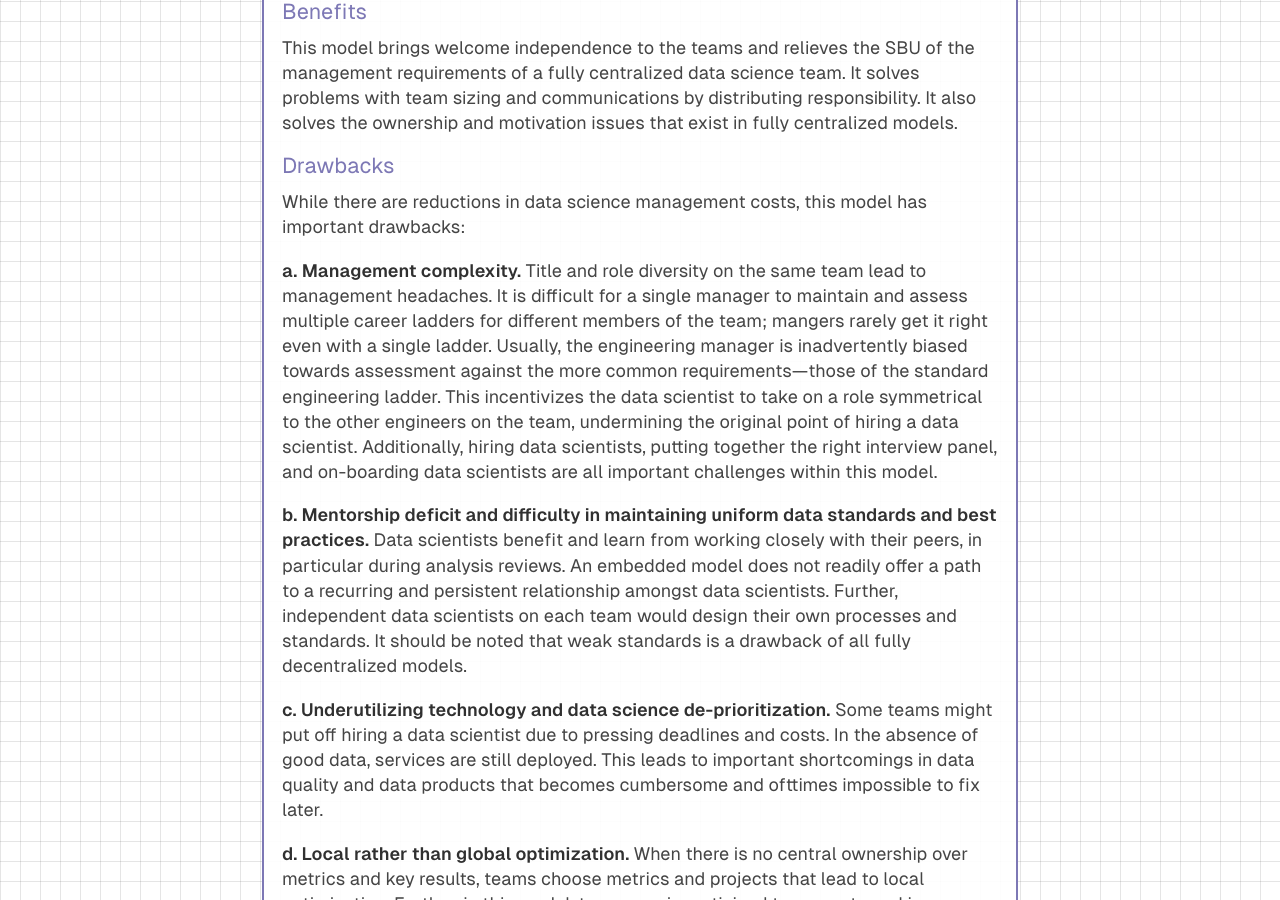
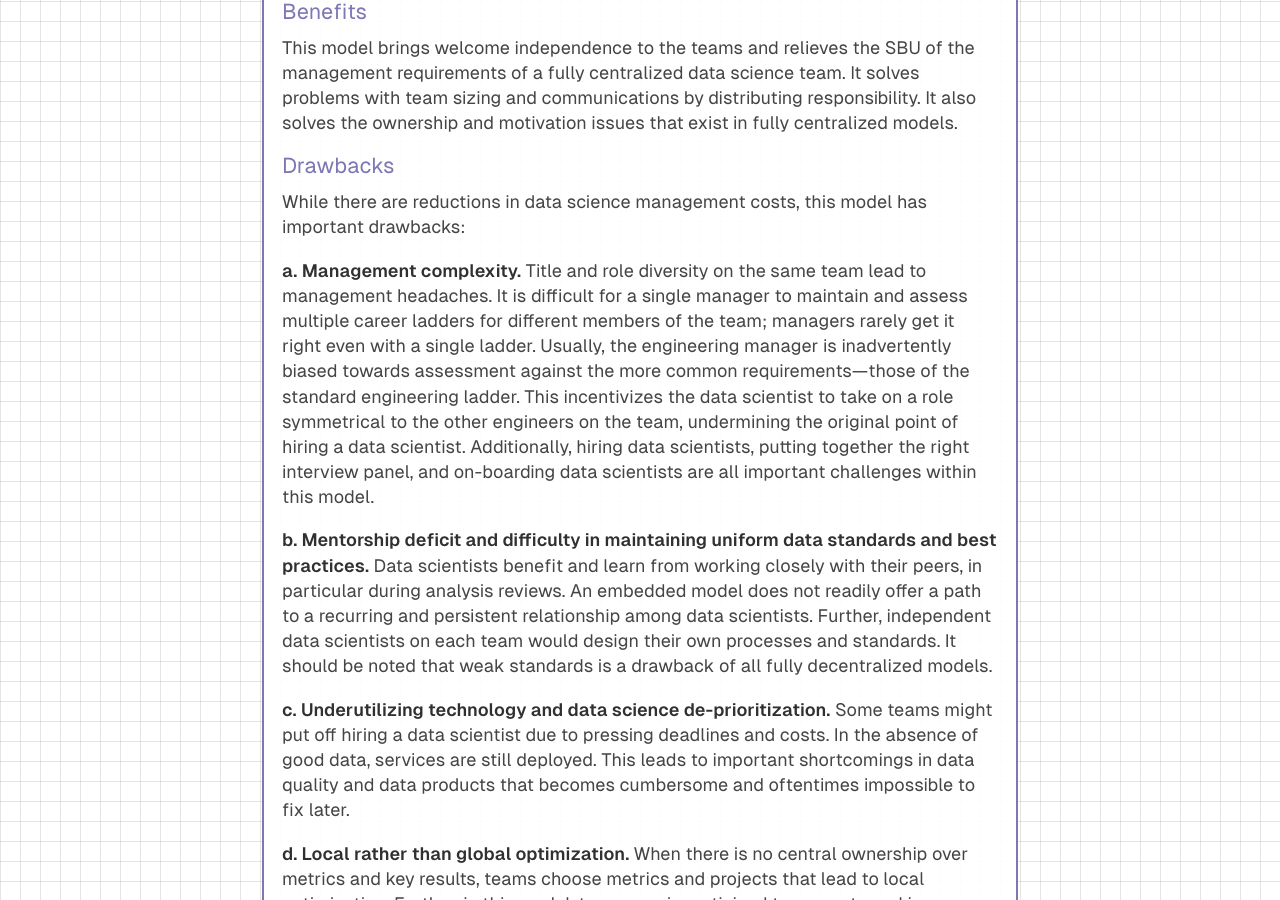
Before and after one commit to djpardis/djpardis.github.io, a Jekyll site: the page built from _posts/2019-07-31-models-for-integrating-data-science-teams-within-organizations.md, in a window 1280 px wide and 900 px high, scrolled down 9499 px. Built offline with Jekyll 4.4.1, drawn with Linux system fonts in a browser that asks for light colours; a style sheet for code colours, icons or effects is not loaded; some of the changed text lies outside the part shown.

```diff
--- a/_posts/2019-07-31-models-for-integrating-data-science-teams-within-organizations.md
+++ b/_posts/2019-07-31-models-for-integrating-data-science-teams-within-organizations.md
@@ -202,11 +202,11 @@
 
 While there are reductions in data science management costs, this model has important drawbacks:
 
-**a. Management complexity.** Title and role diversity on the same team lead to management headaches. It is difficult for a single manager to maintain and assess multiple career ladders for different members of the team; mangers rarely get it right even with a single ladder. Usually, the engineering manager is inadvertently biased towards assessment against the more common requirements—those of the standard engineering ladder. This incentivizes the data scientist to take on a role symmetrical to the other engineers on the team, undermining the original point of hiring a data scientist. Additionally, hiring data scientists, putting together the right interview panel, and on-boarding data scientists are all important challenges within this model.
+**a. Management complexity.** Title and role diversity on the same team lead to management headaches. It is difficult for a single manager to maintain and assess multiple career ladders for different members of the team; managers rarely get it right even with a single ladder. Usually, the engineering manager is inadvertently biased towards assessment against the more common requirements—those of the standard engineering ladder. This incentivizes the data scientist to take on a role symmetrical to the other engineers on the team, undermining the original point of hiring a data scientist. Additionally, hiring data scientists, putting together the right interview panel, and on-boarding data scientists are all important challenges within this model.
 
-**b. Mentorship deficit and difficulty in maintaining uniform data standards and best practices.** Data scientists benefit and learn from working closely with their peers, in particular during analysis reviews. An embedded model does not readily offer a path to a recurring and persistent relationship amongst data scientists. Further, independent data scientists on each team would design their own processes and standards. It should be noted that weak standards is a drawback of all fully decentralized models.
+**b. Mentorship deficit and difficulty in maintaining uniform data standards and best practices.** Data scientists benefit and learn from working closely with their peers, in particular during analysis reviews. An embedded model does not readily offer a path to a recurring and persistent relationship among data scientists. Further, independent data scientists on each team would design their own processes and standards. It should be noted that weak standards is a drawback of all fully decentralized models.
 
-**c. Underutilizing technology and data science de-prioritization.** Some teams might put off hiring a data scientist due to pressing deadlines and costs. In the absence of good data, services are still deployed. This leads to important shortcomings in data quality and data products that becomes cumbersome and ofttimes impossible to fix later.
+**c. Underutilizing technology and data science de-prioritization.** Some teams might put off hiring a data scientist due to pressing deadlines and costs. In the absence of good data, services are still deployed. This leads to important shortcomings in data quality and data products that becomes cumbersome and oftentimes impossible to fix later.
 
 **d. Local rather than global optimization.** When there is no central ownership over metrics and key results, teams choose metrics and projects that lead to local optimization. Further, in this model, teams are incentivized to compete and ignore cannibalization effects. Local optimization is a drawback of all fully decentralized models.
 
```
Also changed, not shown: other parts of _posts/2019-07-31-models-for-integrating-data-science-teams-within-organizations.md (+1 -1 lines).
